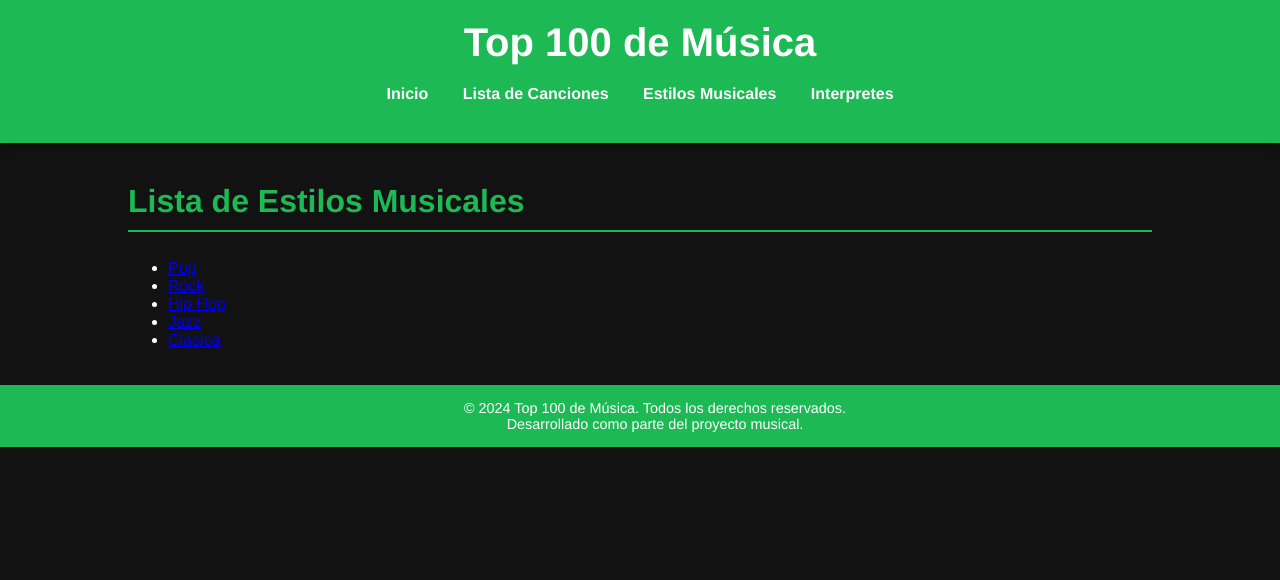
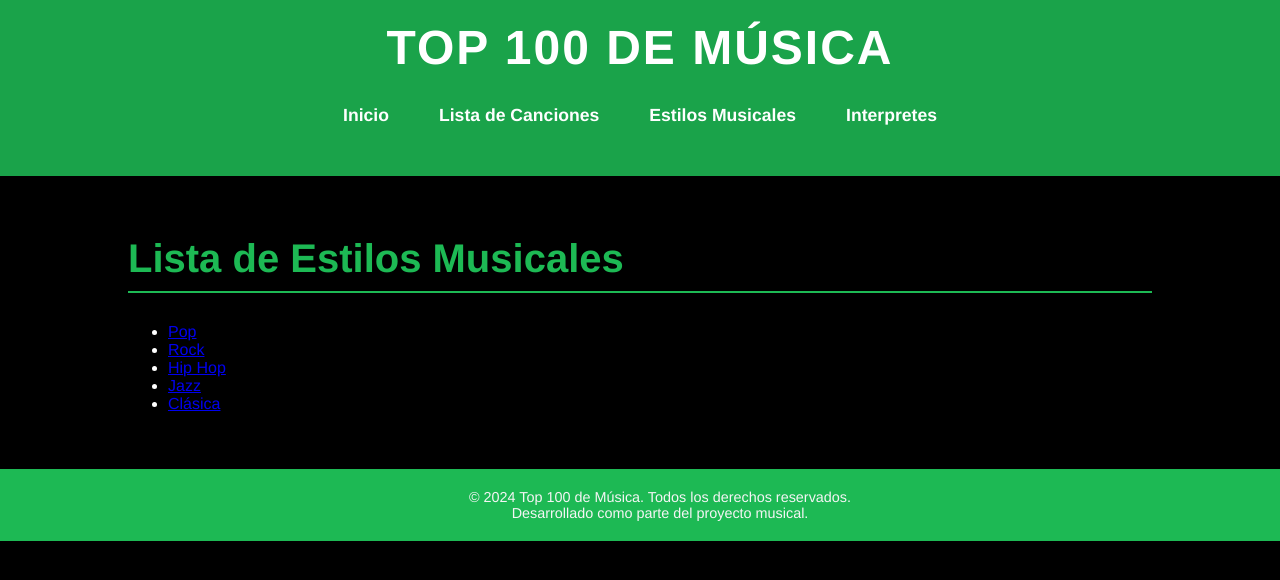
Before and after one commit to jonlaasa/Ing_Web_Top100, a Django app: page /appTop100Django/estilos/ in a window 1280 px wide. Shown: the top 580 px of the page. Run offline with Django 5.2, Linux system fonts and the light colour scheme; data comes from the database, SQL or seed files in the repository.

Commit message:
Css general finalizado

```diff
--- a/proyectoTop100/appTop100Django/static/css/estilos.css
+++ b/proyectoTop100/appTop100Django/static/css/estilos.css
@@ -1,7 +1,7 @@
 /* General Styles */
 body {
     font-family: 'Helvetica Neue', Arial, sans-serif;
-    background-color: #121212; /* Fondo oscuro */
+    background-color: #000000; /* Fondo oscuro */
     color: #ffffff; /* Texto blanco */
     margin: 0;
     padding: 0;
@@ -13,59 +13,108 @@ header {
     padding: 20px;
     text-align: center;
     color: white;
-    box-shadow: 0 2px 10px rgba(0, 0, 0, 0.5);
+    box-shadow: 0 4px 12px rgba(0, 0, 0, 0.4);
+    position: sticky;
+    top: 0;
+    z-index: 1000;
+    transition: background-color 0.3s; /* Animación de transición */
+}
+
+header:hover {
+    background-color: #1aa34a; /* Ligero cambio de color al pasar el mouse */
 }
 
 h1 {
-    font-size: 2.5em;
+    font-size: 3em;
+    font-weight: 700;
     margin: 0;
+    letter-spacing: 2px;
+    text-transform: uppercase;
+    color: #ffffff;
+    animation: fadeIn 1s ease-out;
 }
 
 /* Navigation Styles */
 nav {
     margin: 20px 0;
+    display: flex;
+    justify-content: center;
+    align-items: center;
+    gap: 20px;
 }
 
 nav a {
-    color: #ffffff; /* Texto blanco */
+    color: #ffffff;
     text-decoration: none;
-    margin: 0 15px;
     font-weight: bold;
-    transition: color 0.3s;
+    font-size: 1.1em;
+    padding: 10px 15px;
+    border-radius: 30px;
+    transition: color 0.3s, background-color 0.3s; /* Animación para color y fondo */
 }
 
 nav a:hover {
-    color: #1db954; /* Verde Spotify al pasar el mouse */
+    color: #121212; /* Texto oscuro */
+    background-color: #1db954; /* Fondo verde al pasar el mouse */
+    box-shadow: 0px 4px 10px rgba(29, 185, 84, 0.4);
 }
 
 /* Main Content Styles */
 .container {
     width: 80%;
+    max-width: 1200px;
     margin: 0 auto;
-    padding: 20px;
+    padding: 40px 20px;
+    animation: slideUp 1s ease-out; /* Animación de entrada */
 }
 
 h2 {
-    font-size: 2em;
+    font-size: 2.5em;
     margin-top: 20px;
-    color: #1db954; /* Verde Spotify */
-    border-bottom: 2px solid #1db954; /* Borde verde */
+    color: #1db954;
+    border-bottom: 2px solid #1db954;
     padding-bottom: 10px;
+    margin-bottom: 30px;
 }
 
+/* Section Styles */
+.section {
+    background-color: #181818;
+    padding: 30px;
+    border-radius: 8px;
+    box-shadow: 0 4px 15px rgba(0, 0, 0, 0.3);
+    transition: transform 0.3s ease;
+}
+
+.section:hover {
+    transform: scale(1.02); /* Efecto de zoom al pasar el mouse */
+}
 
 /* Footer Styles */
 footer {
-    background-color: #1db954; /* Verde Spotify */
+    background-color: #1db954;
     color: white;
     text-align: center;
-    padding: 15px;
+    padding: 20px;
     position: relative;
     bottom: 0;
     width: 100%;
+    box-shadow: 0 -2px 8px rgba(0, 0, 0, 0.4);
 }
 
 footer p {
     margin: 0;
     font-size: 0.9em;
+    color: #f5f5f5;
 }
+
+/* Keyframes for Animations */
+@keyframes fadeIn {
+    0% { opacity: 0; transform: translateY(-10px); }
+    100% { opacity: 1; transform: translateY(0); }
+}
+
+@keyframes slideUp {
+    0% { opacity: 0; transform: translateY(20px); }
+    100% { opacity: 1; transform: translateY(0); }
+}
```
